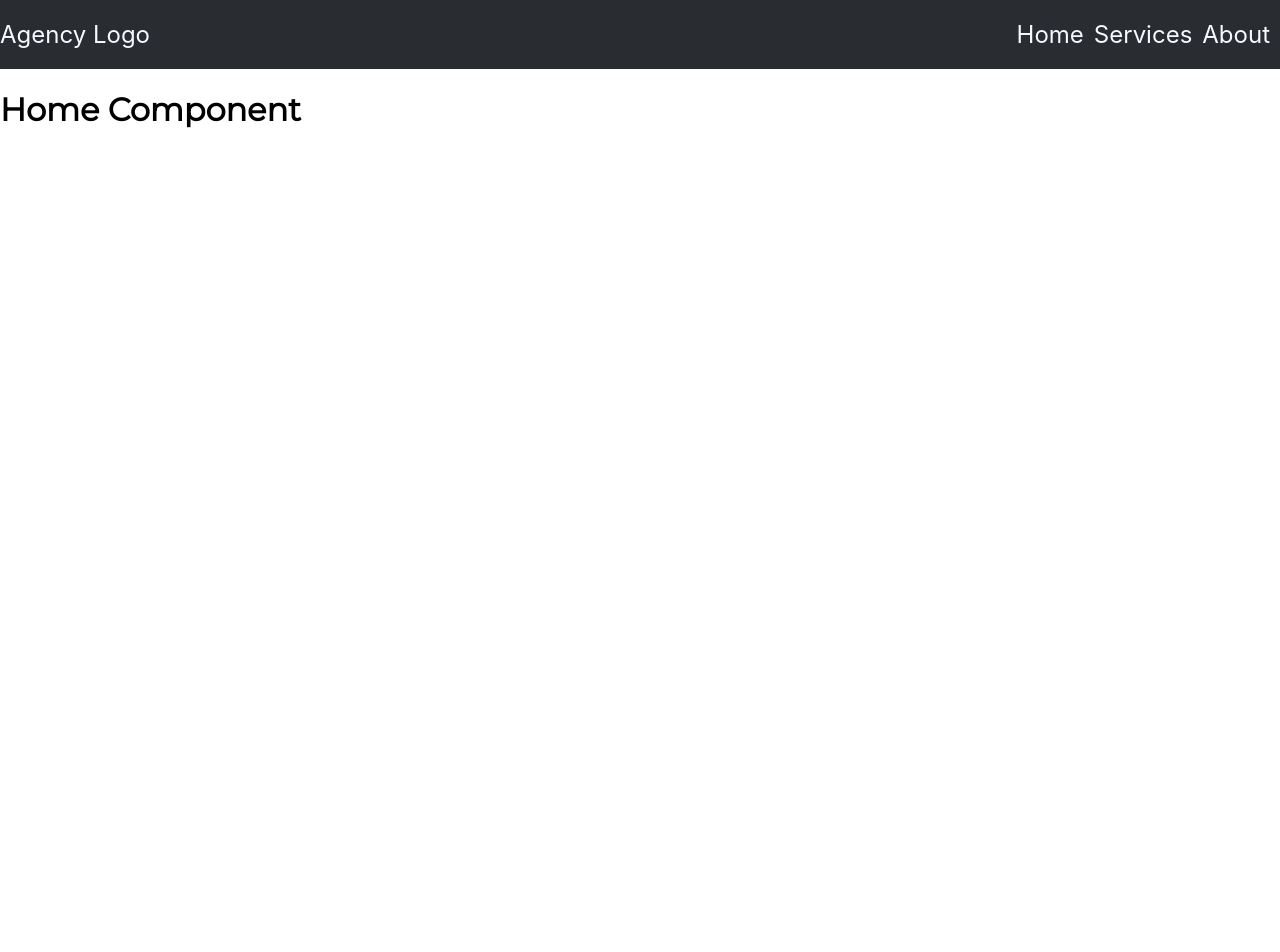
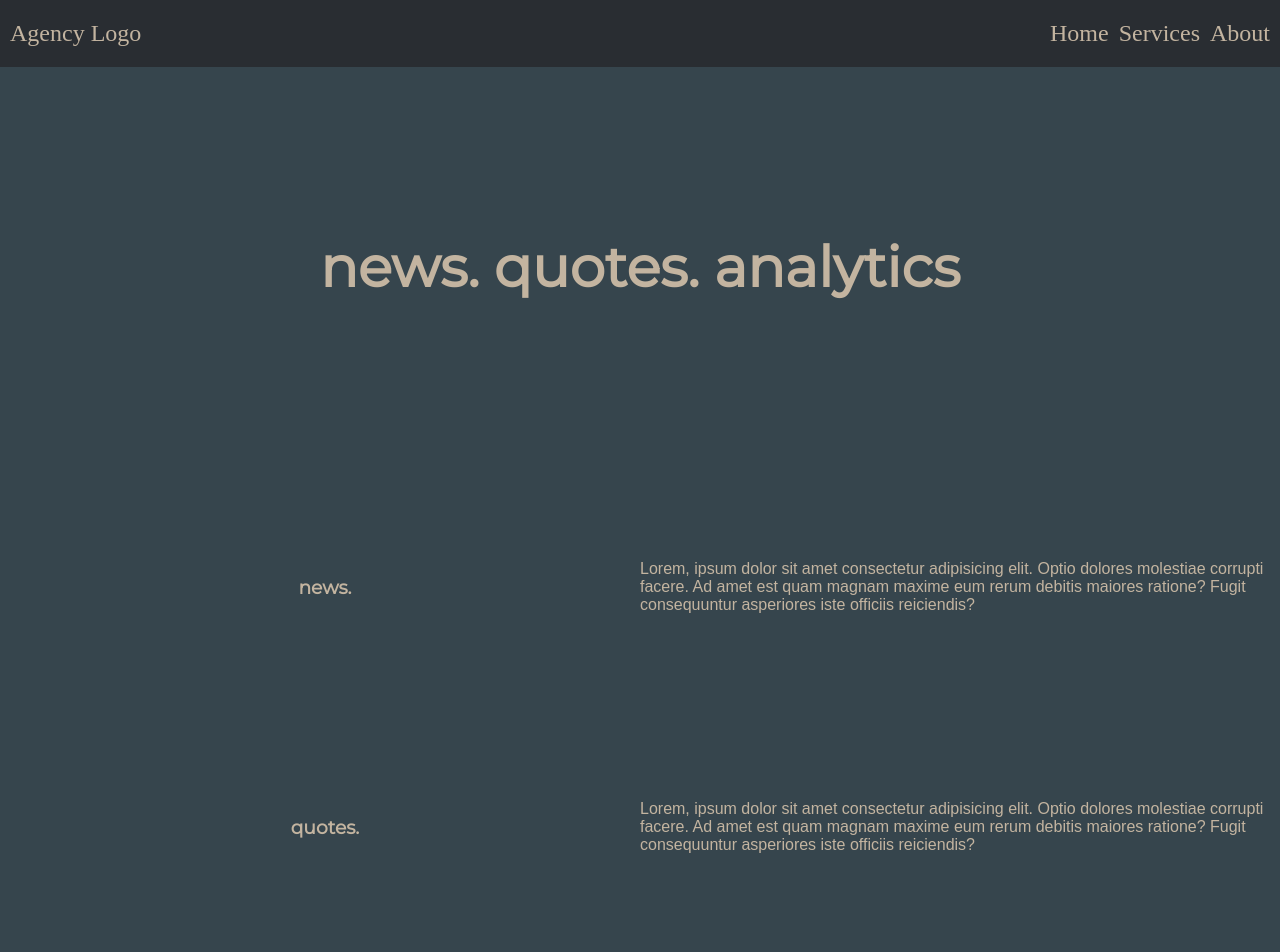
Before and after one commit to haeke/agency, a React (Create React App) app: page / in a window 1280 px wide. Shown: the top 952 px of the page. Before the commit the page ends 800 px from the top, so only its background shows below. Built offline with nearby package versions, Linux system fonts and the light colour scheme; a web font is replaced by a local one.

Commit message:
Added content to the Home and added the Footer component

```diff
--- a/src/components/App/App.css
+++ b/src/components/App/App.css
@@ -1,3 +1,7 @@
+.mainContainer {
+  flex: 1;
+}
+
 .headerListContainer {
   list-style: none;
   margin: 0;
@@ -6,7 +10,7 @@
 }
 
 .headerLogo {
-  margin: 0 auto 0 0;
+  margin: 0 auto 0 10px;
   list-style: none;
 }
 
@@ -15,7 +19,13 @@
 }
 
 .headerLink {
-  color: var(--mainWhite);
+  color: var(--altBrandColor);
   text-decoration: none;
   font-size: 1.5rem;
 }
+
+@media only screen and (max-width: 600px) {
+  .headerLink {
+    font-size: 1rem;
+  }
+}
--- a/src/components/App/App.js
+++ b/src/components/App/App.js
@@ -5,12 +5,13 @@ import Home from "../Home/Home";
 import Header from "../Header/Header";
 import Services from "../Services/Services";
 import About from "../About/About";
+import Footer from "../Footer/Footer";
 
 import "./App.css";
 
 const App = () => {
   return (
-    <main>
+    <main className="mainContainer">
       <Router>
         <Header>
           <ul className="headerListContainer">
@@ -41,6 +42,7 @@ const App = () => {
           <Route exact path="/services" component={Services} />
           <Route exact path="/about" component={About} />
         </Switch>
+        <Footer />
       </Router>
     </main>
   );
--- a/src/components/Footer/Footer.css
+++ b/src/components/Footer/Footer.css
@@ -8,7 +8,7 @@
 }
 
 .footerHeader {
-  color: #ffffff;
+  color: var(--altBrandColor);
   font-size: 20px;
   margin: 0;
 }
--- a/src/components/Header/Header.css
+++ b/src/components/Header/Header.css
@@ -1,4 +1,3 @@
 .headerContainer {
   background: var(--brandColor);
-  color: var(--mainWhite);
 }
--- a/src/components/Home/Home.css
+++ b/src/components/Home/Home.css
@@ -0,0 +1,49 @@
+.landing {
+  background: var(--lightBrandColor);
+  height: 50vh;
+  display: flex;
+  justify-content: center;
+  align-items: center;
+}
+
+.landingHeader {
+  margin: 0;
+  color: var(--altBrandColor);
+  font-size: 3.5rem;
+}
+
+.news {
+  background: var(--lightBrandColor);
+  display: flex;
+  flex-wrap: wrap;
+  min-height: 30vh;
+}
+
+.newsHeader {
+  color: var(--altBrandColor);
+  margin: 0 0 0 10px;
+}
+
+.newsParagraph {
+  color: var(--altBrandColor);
+}
+
+.leftContent {
+  flex: 1;
+  display: flex;
+  justify-content: center;
+  align-items: center;
+}
+
+.rightContent {
+  flex: 1;
+  display: flex;
+  justify-content: center;
+  align-items: center;
+}
+
+@media only screen and (max-width: 900px) {
+  .news {
+    display: block;
+  }
+}
--- a/src/components/Home/Home.js
+++ b/src/components/Home/Home.js
@@ -1,10 +1,53 @@
 import React from "react";
+
+import "./Home.css";
 
 const Home = () => {
   return (
-    <div>
-      <h1>Home Component</h1>
-    </div>
+    <section className="homeContainer">
+      <article className="landing">
+        <h1 className="landingHeader">news. quotes. analytics</h1>
+      </article>
+      <article className="news">
+        <div className="leftContent">
+          <h1 className="newsHeader">news.</h1>
+        </div>
+        <div className="rightContent">
+          <p className="newsParagraph">
+            Lorem, ipsum dolor sit amet consectetur adipisicing elit. Optio
+            dolores molestiae corrupti facere. Ad amet est quam magnam maxime
+            eum rerum debitis maiores ratione? Fugit consequuntur asperiores
+            iste officiis reiciendis?
+          </p>
+        </div>
+      </article>
+      <article className="news">
+        <div className="leftContent">
+          <h1 className="newsHeader">quotes.</h1>
+        </div>
+        <div className="rightContent">
+          <p className="newsParagraph">
+            Lorem, ipsum dolor sit amet consectetur adipisicing elit. Optio
+            dolores molestiae corrupti facere. Ad amet est quam magnam maxime
+            eum rerum debitis maiores ratione? Fugit consequuntur asperiores
+            iste officiis reiciendis?
+          </p>
+        </div>
+      </article>
+      <article className="news">
+        <div className="leftContent">
+          <h1 className="newsHeader">analytics.</h1>
+        </div>
+        <div className="rightContent">
+          <p className="newsParagraph">
+            Lorem, ipsum dolor sit amet consectetur adipisicing elit. Optio
+            dolores molestiae corrupti facere. Ad amet est quam magnam maxime
+            eum rerum debitis maiores ratione? Fugit consequuntur asperiores
+            iste officiis reiciendis?
+          </p>
+        </div>
+      </article>
+    </section>
   );
 };
 
--- a/src/index.css
+++ b/src/index.css
@@ -8,11 +8,15 @@
 body {
   margin: 0;
   padding: 0;
-  font-family: -apple-system, BlinkMacSystemFont, "Segoe UI", "Roboto", "Oxygen",
-    "Ubuntu", "Cantarell", "Fira Sans", "Droid Sans", "Helvetica Neue",
-    sans-serif;
+  font-size: 16px;
   -webkit-font-smoothing: antialiased;
   -moz-osx-font-smoothing: grayscale;
+}
+
+#root {
+  display: flex;
+  flex-direction: column;
+  min-height: 100vh;
 }
 
 h1 {
```
